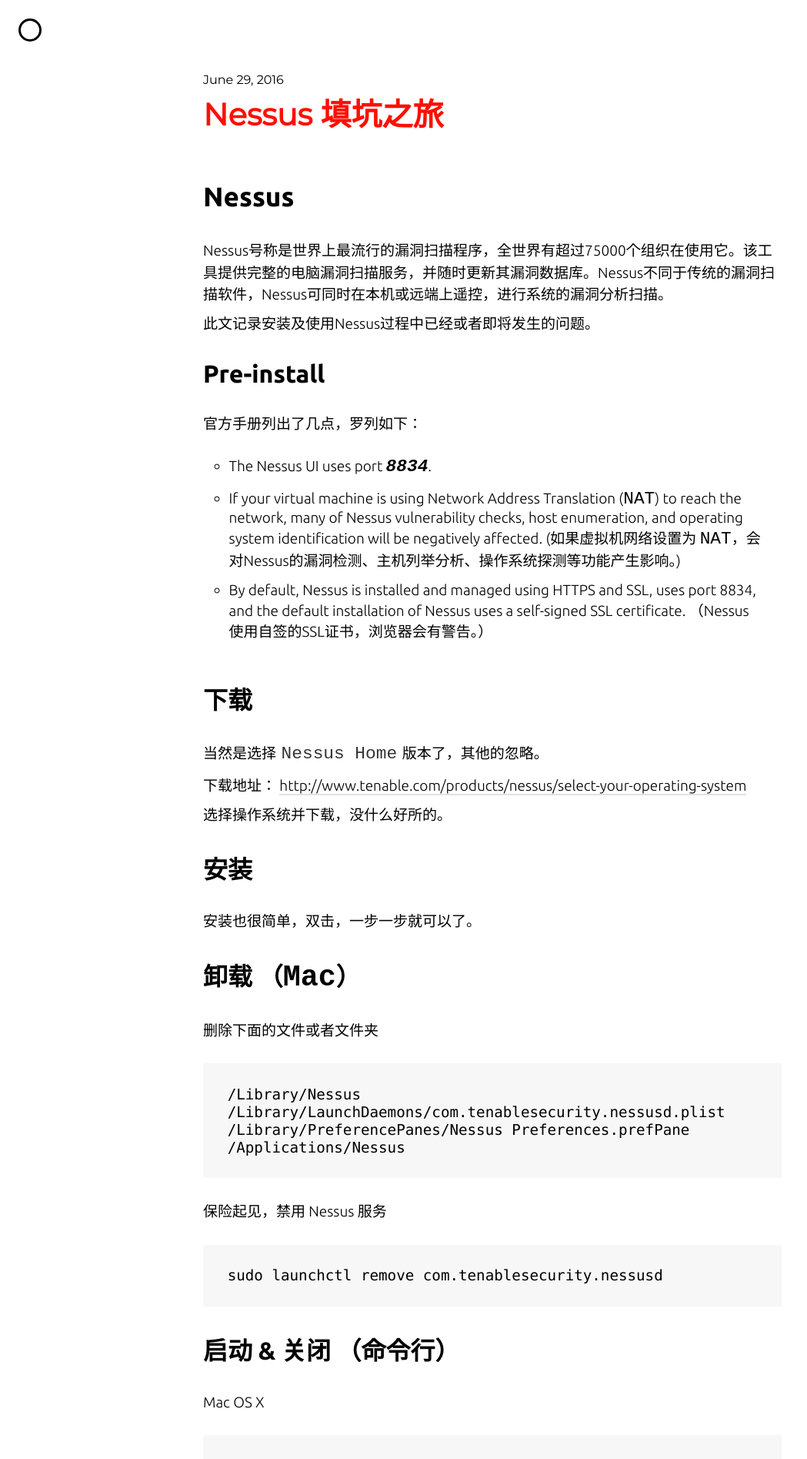
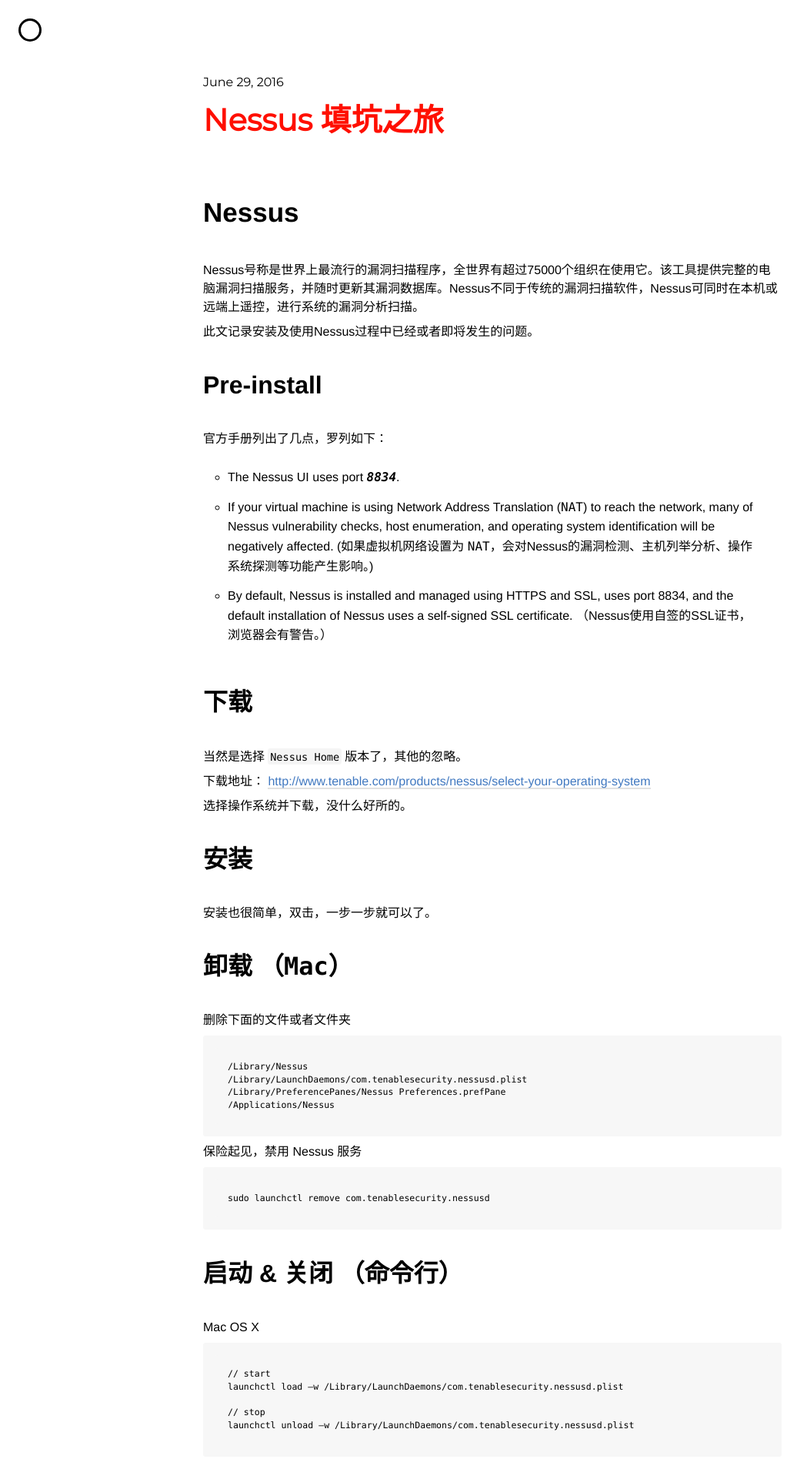
Before and after one commit to alcat2008/alcat2008.github.io, a Jekyll site: the page built from _posts/2016-06-29-nessus-issues.md, in a window 1280 px wide. Shown: the top 1895 px of the page at 77% size, without its empty margins (0-1049 px from the left). Built offline with Jekyll 4.4.1, drawn with Linux system fonts in a browser that asks for light colours; nearby versions of some CDN libraries.

Commit message:
update styles

```diff
--- a/_sass/_rrssb.scss
+++ b/_sass/_rrssb.scss
@@ -51,7 +51,7 @@
   height: 36px;
   margin: 0;
   padding: 0;
-  width: 100%;
+  width: 25%;
 
   // clearfix buttons for large-format
   &:after {
--- a/_sass/_style.scss
+++ b/_sass/_style.scss
@@ -13,13 +13,15 @@
     font-family: $font-stack-one;
     height: 100%;
     overflow: auto;
+		line-height: 1.6;
+		word-wrap: break-word;
 }
 .site-name {
     color: $accent-color;
 }
 .faded {
     color: $light-color;
-    font-weight: lighter;
+    font-weight: normal;;
 }
 .page-suggestion {
     @media (max-width: $break-medium) {
@@ -36,7 +38,7 @@
 * * * * * * * * * * * */
 #intro {
     color: darken($accent-color, 40);
-    font-weight: ligher;
+    font-weight: normal;
     text-align: center;
     font-size: 20px;
     margin-bottom: 20px;
@@ -102,7 +104,7 @@
     border-bottom: 2px solid $accent-color;
 }
 .button {
-    font-weight: lighter;
+    font-weight: normal;;
     font-size: 13px;
     border-radius: 20px;
     background: #fff;
@@ -145,7 +147,7 @@
     }
     h2 {
         font-size: 20px;
-        font-weight: lighter;
+        font-weight: normal;;
     }
 }
 
@@ -251,7 +253,7 @@
 
 .post-date {
     font-family: 'Montserrat';
-    font-weight: lighter;
+    font-weight: normal;;
 }
 
 /* Styling
@@ -260,7 +262,7 @@
     border-top: 0.5px solid $underline-color;
 }
 .theme-footer {
-    font-weight: lighter;
+    font-weight: normal;;
     font-size: 15px;
     color: $light-color;
     padding: $base-spacing;
@@ -290,7 +292,7 @@
 .about-stub {
     margin: 0 $base-spacing/2;
     padding: $base-spacing;
-    font-weight: lighter;
+    font-weight: normal;;
     @media (max-width: $break-small) {
     }
 }
--- a/_sass/_syntax_highlighting.scss
+++ b/_sass/_syntax_highlighting.scss
@@ -6,14 +6,22 @@
 pre code {
   border-radius: 10px;
   font-family:  $code-font;
-  padding: $base-spacing $base-spacing/10;
-  margin: $base-spacing;
+  // padding: $base-spacing $base-spacing/10;
+  // margin: $base-spacing;
   @media(max-width: $break-small) {
       font-size: 10px;
   }
 }
 
-.highlight  { background: $well-color;}//$git-black-color; }
+.highlight  {
+  // background: $well-color;
+  padding: 16px;
+  overflow: auto;
+  font-size: 85%;
+  line-height: 1.45;
+  background-color: $well-color;
+  border-radius: 3px;
+}//$git-black-color; }
 .highlight .c { color: #999988; font-style: italic } /* Comment */
 .highlight .err { color: #a61717; background-color: #e3d2d2 } /* Error */
 .highlight .k { font-weight: bold } /* Keyword */
--- a/_sass/_typography.scss
+++ b/_sass/_typography.scss
@@ -16,7 +16,13 @@
         margin: 1em 0;
     }
     code {
-        font-size: $base-font-size;
+        // font-size: $base-font-size;
+        font-family: Consolas, "Liberation Mono", Menlo, Courier, monospace;
+        // padding: 0.2em;
+        // margin: 0;
+        // font-size: 85%;
+        // background-color: rgba(0,0,0,0.04);
+        // border-radius: 3px;
     }
     .post-title {
         margin-top: 0.1em;
@@ -44,16 +50,17 @@
         font-size: 20px;
     }
     p {
-        font-size: 19px;
+        font-size: 16px;
         margin: $base-spacing/3 0;
-        font-weight: lighter;
+        font-weight: normal;;
     }
     a {
+        color: #4078c0;
         text-decoration: none;
         border-bottom: 2px solid $underline-color;
     }
     a:hover {
-        color: inherit;
+        // color: inherit;
         -webkit-transition: 0.4s ease;
         -moz-transition: 0.4s ease;
         border-bottom: 2px solid $accent-color;
@@ -105,9 +112,15 @@
     }
 
     p > code {
-      color: $git-black-color;
-      padding: 0.1em 0.1em 0.1em 0.1em;
-      border-radius: 0.3em;
+      // color: $git-black-color;
+      // padding: 0.1em 0.1em 0.1em 0.1em;
+      // border-radius: 0.3em;
+      font-family: Consolas, "Liberation Mono", Menlo, Courier, monospace;
+      padding: 0.2em;
+      margin: 0;
+      font-size: 85%;
+      background-color: rgba(0,0,0,0.04);
+      border-radius: 3px;
     }
     ul, ol {
         padding: $base-spacing/5 $base-spacing;
@@ -119,12 +132,12 @@
         list-style-type: decimal;
     }
     li {
-      font-size: 19px;
-      font-weight: lighter;
+      font-size: 16px;
+      font-weight: normal;;
       margin: 0.8em 0em 0.8em 0.5em;
     }
     li p {
-        font-size: 19px;
+        font-size: 16px;
     }
 
 }
--- a/_sass/_vars.scss
+++ b/_sass/_vars.scss
@@ -1,7 +1,8 @@
 // Font stacks
-$font-stack-one: 'ubuntu';
+$font-stack-one: "Helvetica Neue", Helvetica, "Segoe UI", Arial, freesans, sans-serif, "Apple Color Emoji", "Segoe UI Emoji", "Segoe UI Symbol";
 $font-stack-three: 'Montserrat';
 $code-font: 'Menlo', 'Roboto Mono', 'Roboto';
+
 
 // Spacing and Sizes
 $base-font-size: 1.2em;
```
